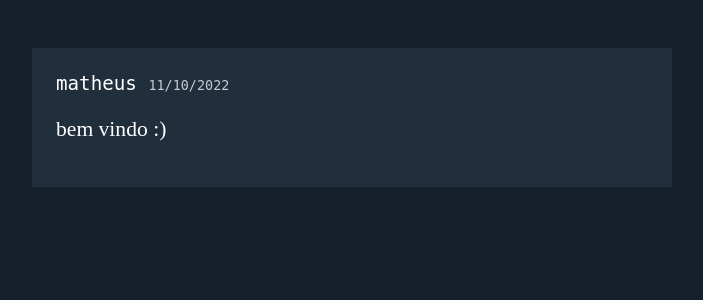
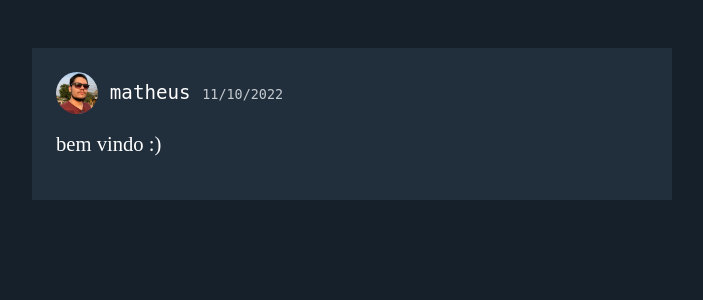
Before and after one commit to mps751/Blog_Python, a Flask app: page / in a window 1280 px wide. Shown: the part 53-353 px from the top of the page, without its empty margins (288-991 px from the left). Run offline with Flask 2, Linux system fonts and the light colour scheme; data comes from the database, SQL or seed files in the repository; both versions use the stored data as it was after the commit.

Commit message:
Imagem nos posts

```diff
--- a/static/style.css
+++ b/static/style.css
@@ -172,6 +172,12 @@ li a:hover {
     background-color: #212E3C;
 }
 
+.img_post img{
+    margin-bottom: -0.8em;
+    height: 2.2em;
+    width: 2.2em;
+}
+
 .about {
     font-family: Andale Mono, monospace;
     font-size: 0.8em;
@@ -193,7 +199,8 @@ li a:hover {
 }
 
 .body {
-    font-size: 0.9em;
+    padding-top: 0.4em;
+    font-size: 0.86em;
 }
 
 .delete a {
--- a/templates/home.html
+++ b/templates/home.html
@@ -24,6 +24,7 @@
                         </span>
                         {% endif %}
                     {% endif %}
+                    <span class="img_post"> <img src='/static/uploads/{{ post.author.username }}.jpg'/> </span>
                     <span class="username" > {% if current_user.is_authenticated %}<a href="{{ url_for('profile', username = post.author.username ) }}">
                         {% endif %} {{ post.author.username }} </a> </span>
                     <span class="date">
--- a/templates/profile.html
+++ b/templates/profile.html
@@ -29,6 +29,7 @@
                                             <a href="{{ url_for('delete', id = post.id) }}"> <i class="fa fa-trash"> </i>  </a>
                                 </div> </span>
                                     {% endif %}
+                                    <span class="img_post"> <img src='/static/uploads/{{ post.author.username }}.jpg'/> </span>
                                     <span class="username"> {{ post.author.username }} </span>
                                     <span class="date">
                                     {{ post.created.strftime('%d/%m/%Y') }} </span>
```
Also changed, not shown: app.db.
